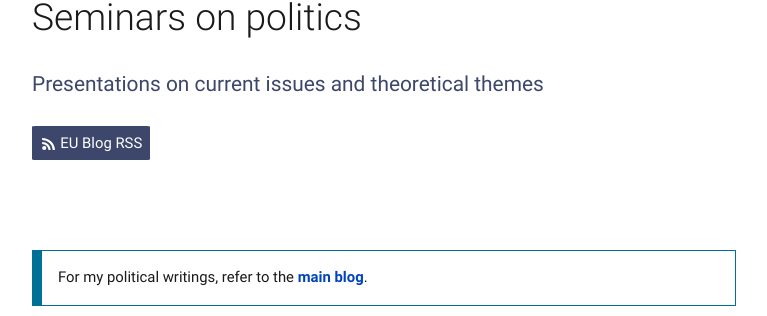
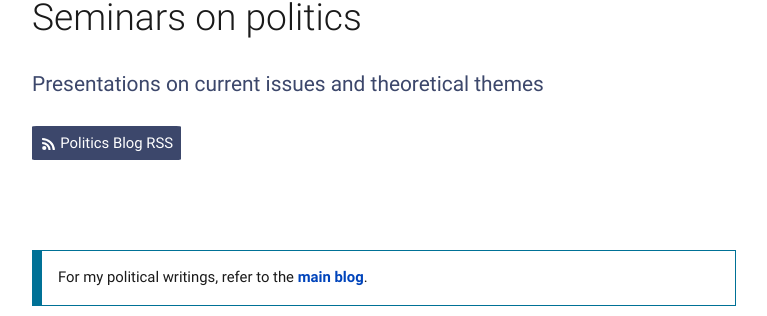
Before and after one commit to protesilaos/protesilaos.github.io, a Jekyll site: the page built from _pages/indices/seminars.html, in a window 1280 px wide. Shown: the part 216-532 px from the top of the page, without its empty margins (256-1023 px from the left). Built offline with Jekyll 4.4.1, drawn with Linux system fonts in a browser that asks for light colours.

Commit message:
Reword RSS link for politics blog

```diff
--- a/_pages/indices/blog-archive.html
+++ b/_pages/indices/blog-archive.html
@@ -3,7 +3,7 @@ layout: index
 title: "Blog Archive"
 excerpt: "Archive of my writings."
 index-feed:
-  text: EU Blog RSS
+  text: Politics Blog RSS
   url: "/feed.xml"
 permalink: /blog-archive/
 ---
--- a/_pages/indices/blog.html
+++ b/_pages/indices/blog.html
@@ -4,7 +4,7 @@ title: "Blog on politics"
 subtitle: "Analyses on political theory and current issues"
 excerpt: "Analyses on political theory and current issues"
 index-feed:
-  text: EU Blog RSS
+  text: Politics Blog RSS
   url: "/feed.xml"
 permalink: /blog/
 ---
--- a/_pages/indices/seminars.html
+++ b/_pages/indices/seminars.html
@@ -4,7 +4,7 @@ title: "Seminars on politics"
 subtitle: "Presentations on current issues and theoretical themes"
 excerpt: "A series of seminars on European Union politics and other issues of political organisation."
 index-feed:
-  text: EU Blog RSS
+  text: Politics Blog RSS
   url: "/feed.xml"
 permalink: /seminars/
 ---
```
